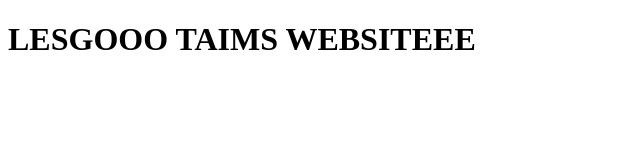
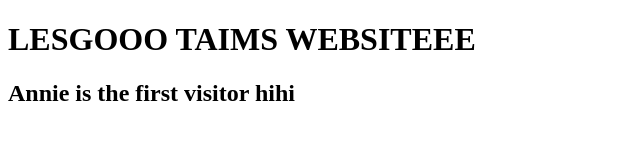
Before and after one commit to taimoor-th1904453/PersonalBlog, a plain HTML site: page index.html in a window 1280 px wide. Shown: the whole page, without its empty margins (0-640 px from the left). Drawn offline with Linux system fonts and the light colour scheme.

Commit message:
Update index.html

```diff
--- a/index.html
+++ b/index.html
@@ -6,6 +6,7 @@
 </head>
 <body>
 <h1>LESGOOO TAIMS WEBSITEEE</h1>
+<h2>Annie is the first visitor hihi</h2>
 
 </body>
 </html>
```
